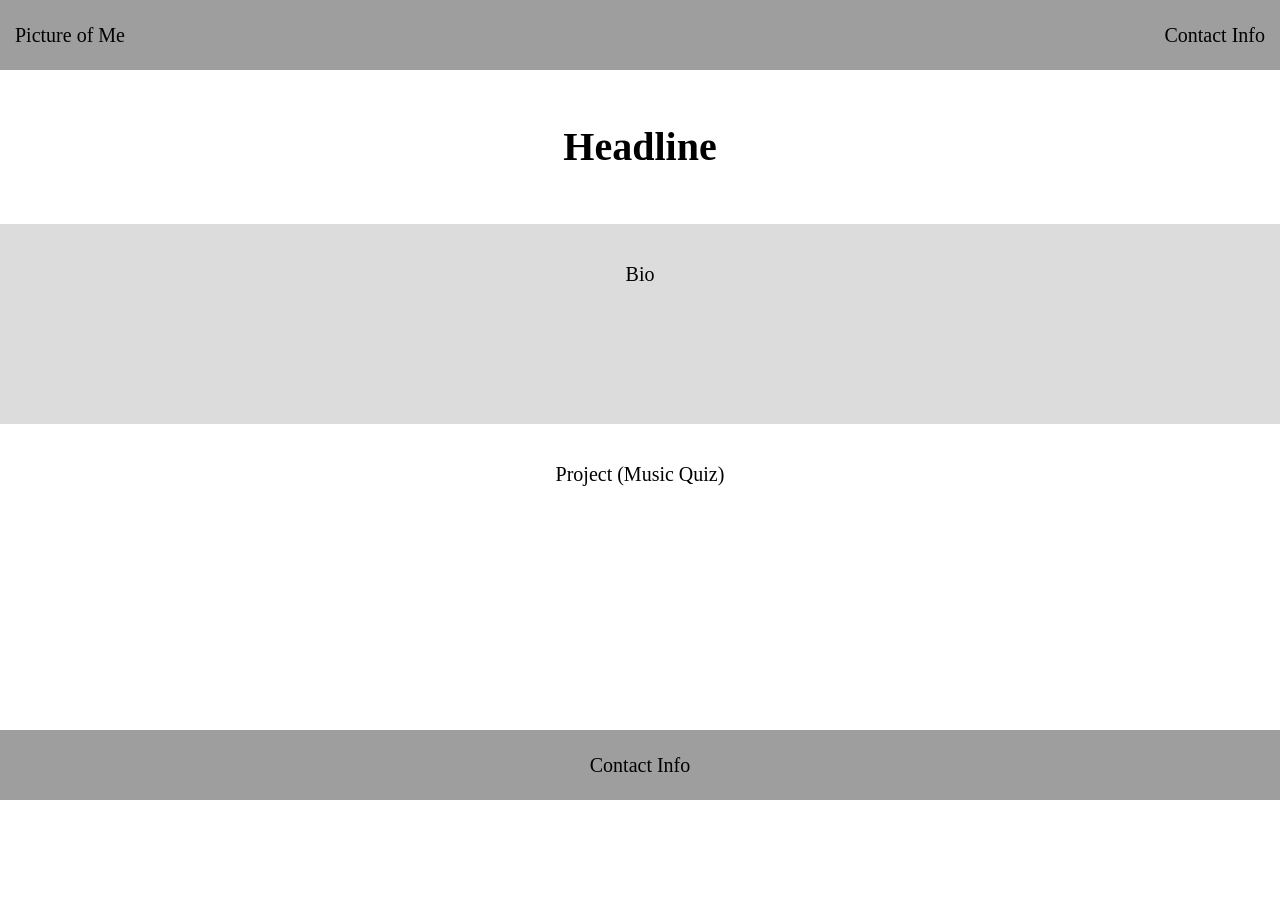
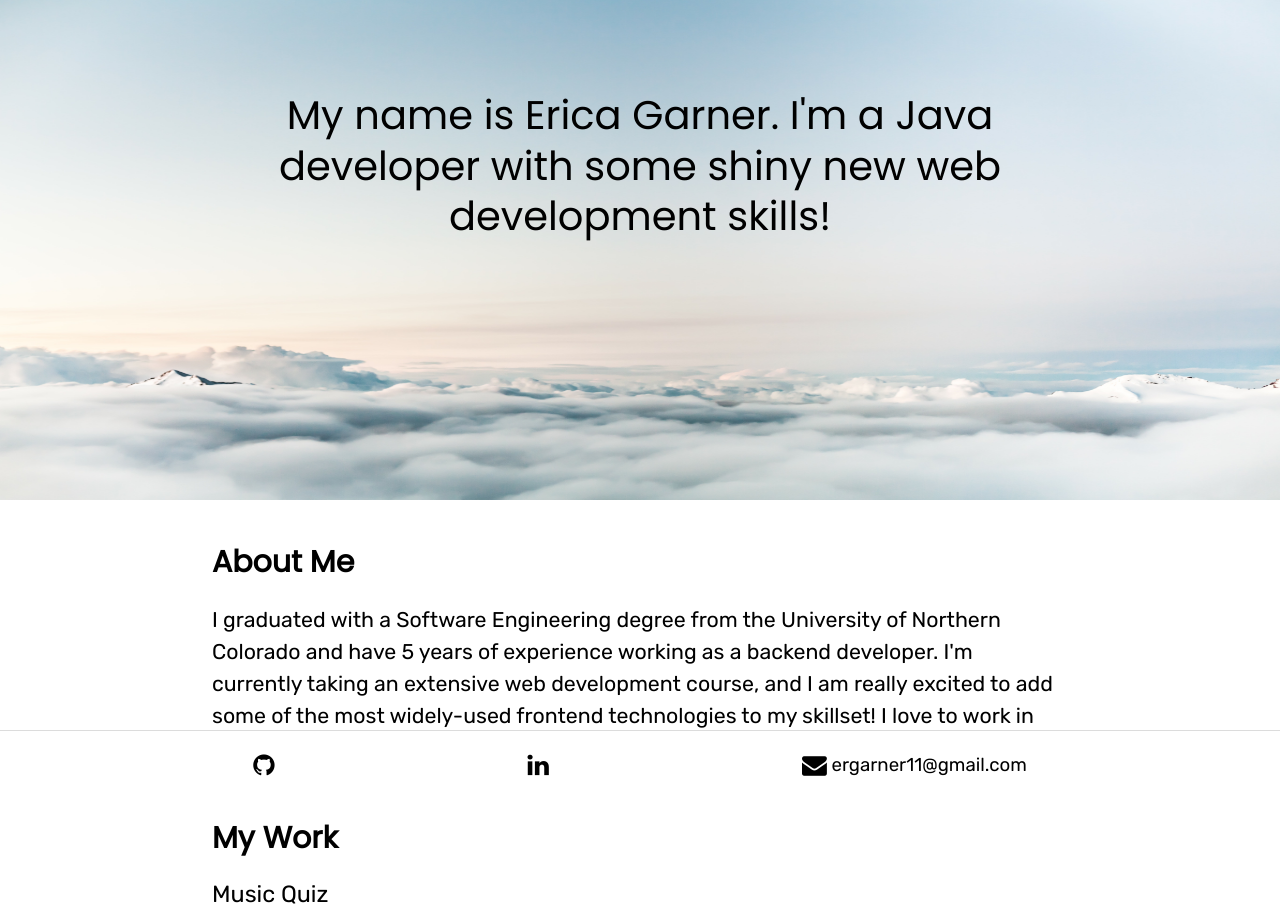
Before and after one commit to ergarner11/portfolio, a plain HTML site: page index.html in a window 1280 px wide. Shown: the top 910 px of the page. Before the commit the page ends 800 px from the top, so only its background shows below. Drawn offline with nearby package versions, Linux system fonts and the light colour scheme.

Commit message:
Finalized portfolio, v1

```diff
--- a/index.html
+++ b/index.html
@@ -6,22 +6,39 @@
         <meta name="description" content="Web development portfolio for Erica Garner">
         <meta name="viewport" content="width=device-width,initial-scale=1">
         <link rel="stylesheet" type="text/css" href="https://cdnjs.cloudflare.com/ajax/libs/normalize/4.2.0/normalize.min.css">
+        <link rel="stylesheet" type="text/css" href="https://cdnjs.cloudflare.com/ajax/libs/font-awesome/4.7.0/css/font-awesome.min.css">
+        <link rel="stylesheet" type="text/css" href="https://fonts.googleapis.com/css?family=Poppins&display=swap">
+        <link rel="stylesheet" type="text/css" href="https://fonts.googleapis.com/css?family=Rubik&display=swap">
+        <link rel="icon" type="image/png" href="assets/favicon.ico">
         <link rel="stylesheet" type="text/css" href="main.css">
     </head>
     <body>
         <header role="banner">
-            <div>Picture of Me</div>
-            <div class="contact-info">Contact Info</div>
+            <h1>My name is Erica Garner. I'm a Java developer with some shiny new web development skills!</h1>
         </header>
 
         <main role="main">
-            <h1 class="headline">Headline</h1>
-            <section class="bio">Bio</section>
-            <section class="project">Project (Music Quiz)</section>
+            <section class="bio">
+                <h2>About Me</h2>
+                <p>I graduated with a Software Engineering degree from the University of Northern Colorado and have 5 years of experience working as a
+                        backend developer. I'm currently taking an extensive web development course, and I am really excited to add some of the most
+                        widely-used frontend technologies to my skillset! I love to work in dynamic, fast-paced environments and to learn new things.
+                        Outside of work, I like to stay busy. I enjoy running, travelling, and spending time with friends and family. </p>
+            </section>
+            <section class="project">
+                <h2>My Work</h2>
+                <h3>Music Quiz</h3>
+                <img class="project-screenshot" src="assets/music-quiz.JPG" alt="Starting view of Music Quiz project">
+                <p>A responsive web app that lets you test your knowledge of the music industry</p>
+                <a class="button" href="https://ergarner11.github.io/quiz-app/" target="_blank">View Live</a>
+                <a class="button" href="https://github.com/ergarner11/quiz-app" target="_blank">View Code</a>
+            </section>
         </main>
 
         <footer>
-            <div>Contact Info</div>
+            <a href="https://github.com/ergarner11" target="_blank"><i class="fa fa-github fa-lg"></i></a>
+            <a href="https://www.linkedin.com/in/erica-garner-264268a9/" target="_blank"><i class="fa fa-linkedin fa-lg"></i></a>
+            <span><i class="fa fa-envelope fa-lg"></i>  ergarner11@gmail.com</span>
         </footer>
     </body>
 </html>
--- a/main.css
+++ b/main.css
@@ -1,5 +1,12 @@
 * {
     box-sizing: border-box;
+    font-weight: normal;
+}
+
+header {
+    background-image: url("assets/clouds.jpg");
+    background-repeat: no-repeat;
+    background-size: 100% 100%;
 }
 
 body {
@@ -7,29 +14,72 @@ body {
     flex-direction: column;
     justify-content: center;
     align-content: center;
-    text-align: center;
+    text-align: left;
+    font-family: 'Rubik', sans-serif;
     font-size: 20px;
+    height: 100%;
 }
 
-header {
-    background-color: rgb(158, 158, 158);
+h1 {
+    text-align: center;
+    width: 70%;
+    margin-top: 0;
+    margin-bottom: 0;
+    margin-left: auto;
+    margin-right: auto;
+    font-family: 'Poppins', sans-serif;
+}
+
+h2 {
+    font-family: 'Poppins', sans-serif;
+    font-weight: bold;
 }
 
 main {
-    margin-bottom: 70px;
+    padding: 20px;
+    margin-bottom: 80px;
+    margin-left: auto;
+    margin-right: auto;
 }
 
-main > * {
-    height: 200px;
-    line-height: 100px;
+p {
+    font-size: 16pt;
+    line-height: 24pt;
 }
 
-.headline {
-    height: 100px;
+.project-screenshot {
+    margin-left: auto;
+    margin-right: auto;
+    width: 100%;
 }
 
-.bio {
-    background-color: gainsboro;
+.button {
+    display: inline-block;
+    color:black;
+    background-color: rgb(207, 206, 206);
+    padding: 8px;
+    margin-right: 15px;
+    border-radius: 5px;
+    border: none;
+    transition: all 0.4s ease 0s;
+}
+
+.button:hover {
+    background-color: #434343;
+    color: white;
+    font-size: 1em;
+}
+
+a {
+    color: black;
+}
+
+a:link, a:visited, a:active {
+    text-decoration: none;
+}
+
+a:hover {
+    font-size: 1.5em;
 }
 
 footer {
@@ -37,38 +87,68 @@ footer {
     bottom: 0;
     left: 0;
     height: 70px;
-    line-height: 70px;
     width: 100%;
-    background-color: rgb(158, 158, 158);
+    font-size: 14pt;
+    border-top: 1px solid gainsboro;
+    background-color: white;
+    display: flex;
+    flex-direction: row;
+    justify-content: space-evenly;
+    align-items: center;
 }
 
-@media screen and (max-width:500px) {
+@media screen and (max-width:380px) {
     header {
-        height: 200px;
-        line-height: 200px;
+        height: 300px;
     }
 
-    .contact-info {
-        display: none;
+    h1 {
+        font-size: 20pt;
+        line-height: 26pt;
+        width: 90%;
+        padding-top: 20px;
+    }
+
+    h2 {
+        font-size: 18pt;
+        line-height: 24pt;
     }
 }
 
-@media screen and (min-width:500px) {
+@media screen and (min-width:380px) and (max-width:725px) {
     header {
-        height: 70px;
-        line-height: 70px;
-        display: flex;
-        flex-direction: row;
-        justify-content: space-between;
-        padding-left: 15px;
-        padding-right: 15px;
+        height: 300px;
     }
 
-    header > div {
-        display: inline-block;
+    h1 {
+        font-size: 20pt;
+        line-height: 26pt;
+        width: 80%;
+        padding-top: 35px;
     }
 
-    .contact-info {
-        float: right;
+    h2 {
+        font-size: 18pt;
+        line-height: 24pt;
+    }
+
+    main {
+        width: 85%;
     }
 }
+
+@media screen and (min-width:725px) {
+    header {
+        height: 500px;
+    }
+
+    h1 {
+        font-size: 30pt;
+        line-height: 38pt;
+        padding-top: 90px;
+    }
+
+    main {
+        width: 70%;
+    }
+}
```
Also changed, not shown: assets/clouds.jpg (added), assets/favicon.ico (added), assets/music-quiz.JPG (added).
